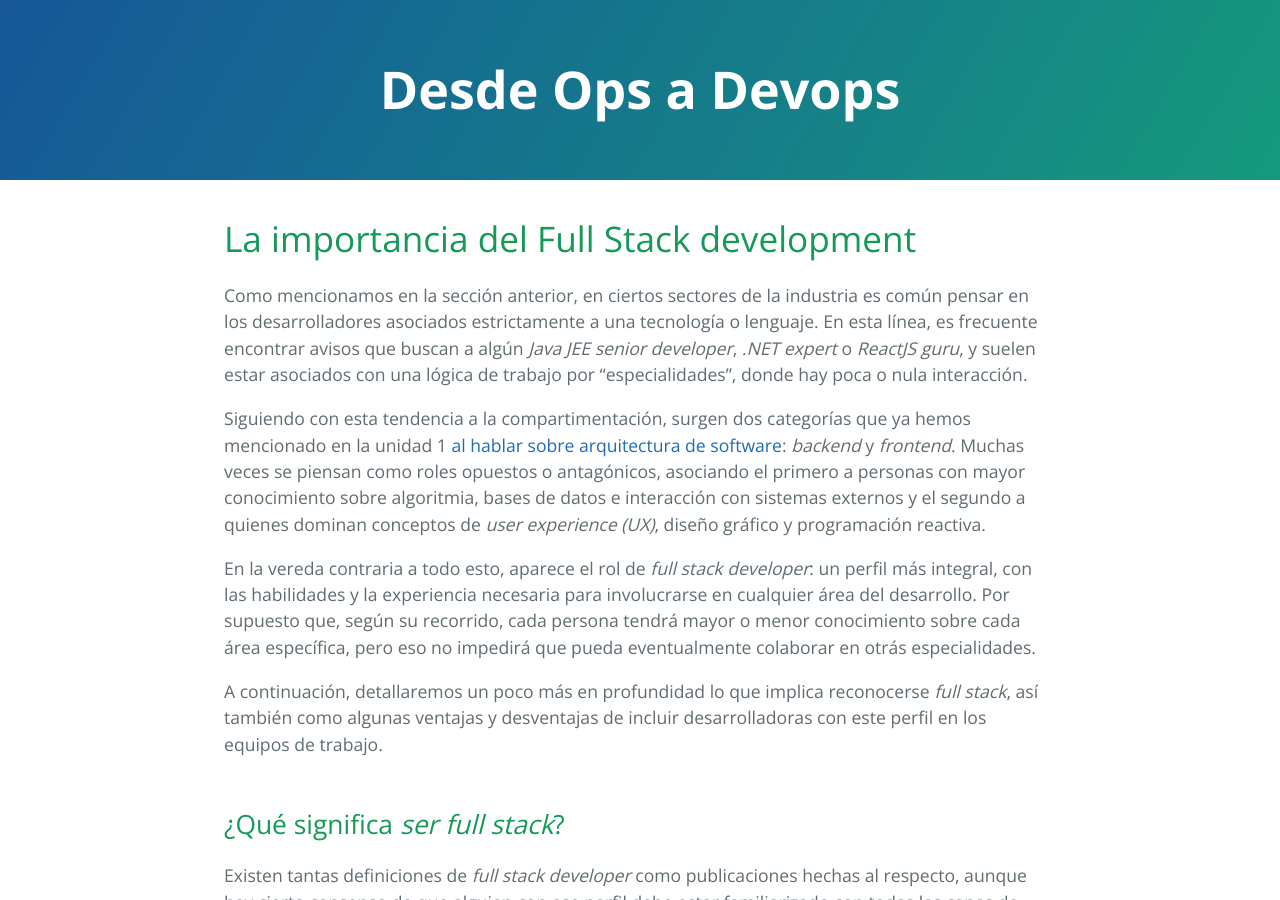
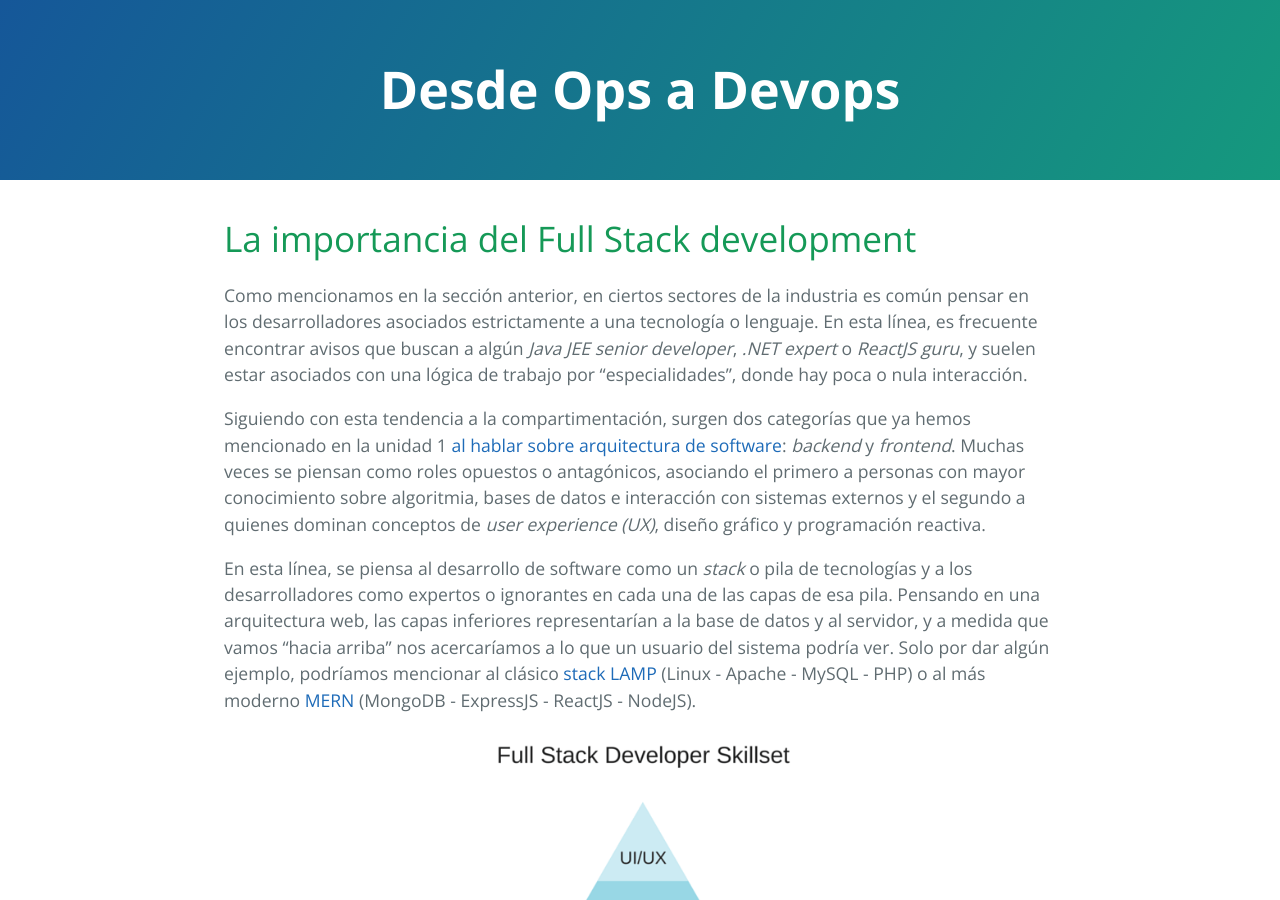
Before and after one commit to clombardi/design-thinking, a Jekyll site: the page built from trabajo-colaborativo/importancia-full-stack.md, in a window 1280 px wide and 900 px high. Built offline with Jekyll 4.4.1, drawn with Linux system fonts in a browser that asks for light colours; our own code applies the rules of GitHub Pages for plain Markdown files; some of the changed text lies outside the part shown.

Commit message:
unidad 8 - algo más sobre full stack

```diff
--- a/trabajo-colaborativo/importancia-full-stack.md
+++ b/trabajo-colaborativo/importancia-full-stack.md
@@ -7,6 +7,10 @@ layout: default
 Como mencionamos en la sección anterior, en ciertos sectores de la industria es común pensar en los desarrolladores asociados estrictamente a una tecnología o lenguaje. En esta línea, es frecuente encontrar avisos que buscan a algún _Java JEE senior developer_, _.NET expert_ o _ReactJS guru_, y suelen estar asociados con una lógica de trabajo por "especialidades", donde hay poca o nula interacción.
 
 Siguiendo con esta tendencia a la compartimentación, surgen dos categorías que ya hemos mencionado en la unidad 1 [al hablar sobre arquitectura de software](../programacion-a-desarrollo/arquitectura-de-software): _backend_ y _frontend_. Muchas veces se piensan como roles opuestos o antagónicos, asociando el primero a personas con mayor conocimiento sobre algoritmia, bases de datos e interacción con sistemas externos y el segundo a quienes dominan conceptos de _user experience (UX)_, diseño gráfico y programación reactiva.
+
+En esta línea, se piensa al desarrollo de software como un _stack_ o pila de tecnologías y a los desarrolladores como expertos o ignorantes en cada una de las capas de esa pila. Pensando en una arquitectura web, las capas inferiores representarían a la base de datos y al servidor, y a medida que vamos "hacia arriba" nos acercaríamos a lo que un usuario del sistema podría ver. Solo por dar algún ejemplo, podríamos mencionar al clásico [stack LAMP](https://es.wikipedia.org/wiki/LAMP) (Linux - Apache - MySQL - PHP) o al más moderno [MERN](https://www.mongodb.com/mern-stack) (MongoDB - ExpressJS - ReactJS - NodeJS).
+
+![Desarrollo en capas](./images/desarrollo-stack-capas.png)
 
 En la vereda contraria a todo esto, aparece el rol de _full stack developer_: un perfil más integral, con las habilidades y la experiencia necesaria para involucrarse en cualquier área del desarrollo. Por supuesto que, según su recorrido, cada persona tendrá mayor o menor conocimiento sobre cada área específica, pero eso no impedirá que pueda eventualmente colaborar en otrás especialidades.
 
@@ -25,6 +29,7 @@ Existen tantas definiciones de _full stack developer_ como publicaciones hechas
 
 Según qué definición tomemos, pueden incluirse también habilidades que no sean estrictamente técnicas: autonomía, capacidad de trabajo en equipo, comprensión de las necesidades del negocio, manejo de herramientas de seguimiento de tareas, etc.
 
+_(puede ir otra imagen, pero sería bueno respetar esta idea de círculos como oposición a la pila)_
 ![Full stack](./images/full-stack.jpg)
 
 No se pretende ser experto en todas esas áreas, pero sí se valora que todas resulten familiares y, sobre todo, la habilidad para poder construir un producto que funcione. En general, quienes se encuadran en este perfil son personas con muchos años de experiencia en roles variados, han trabajado con varias tecnologías distintas y se han desempeñado en industrias diversas.
```
Also changed, not shown: trabajo-colaborativo/images/desarrollo-stack-capas.png (added).
